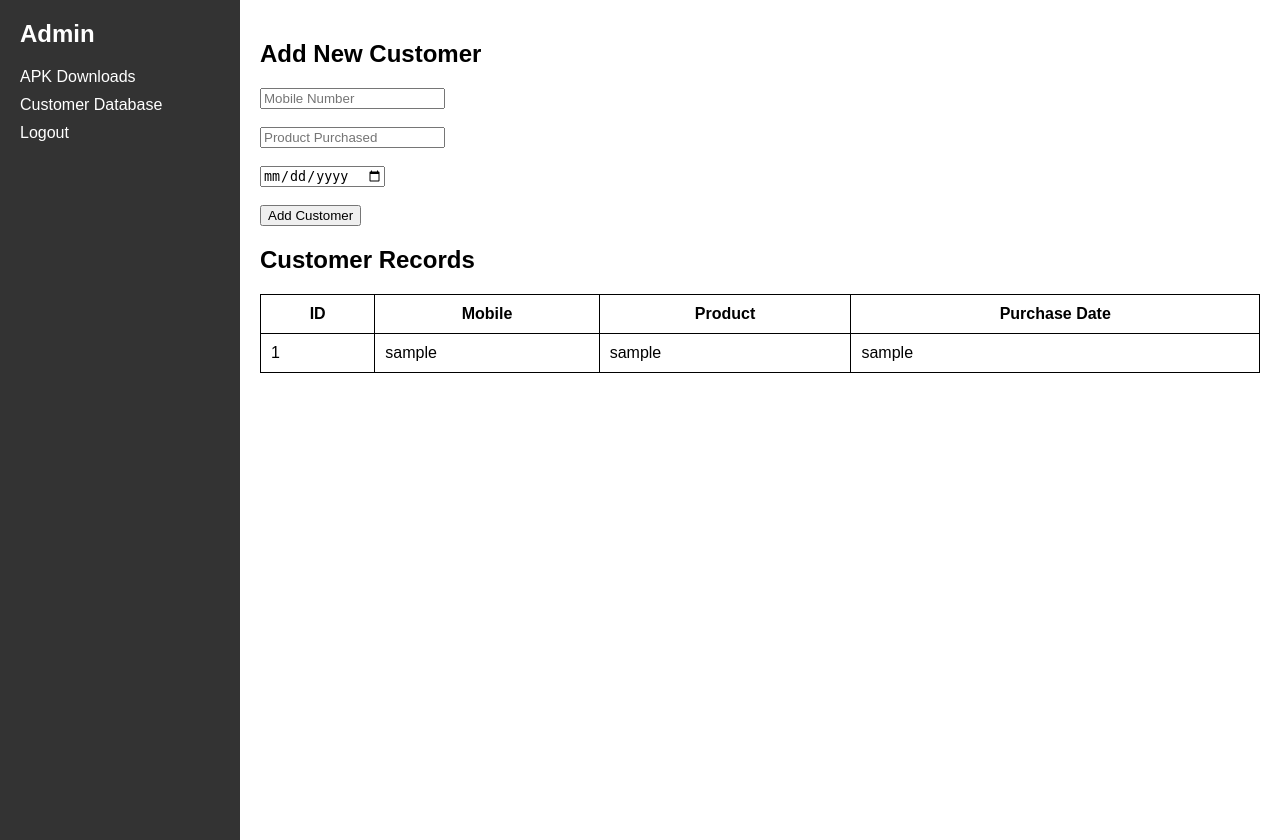
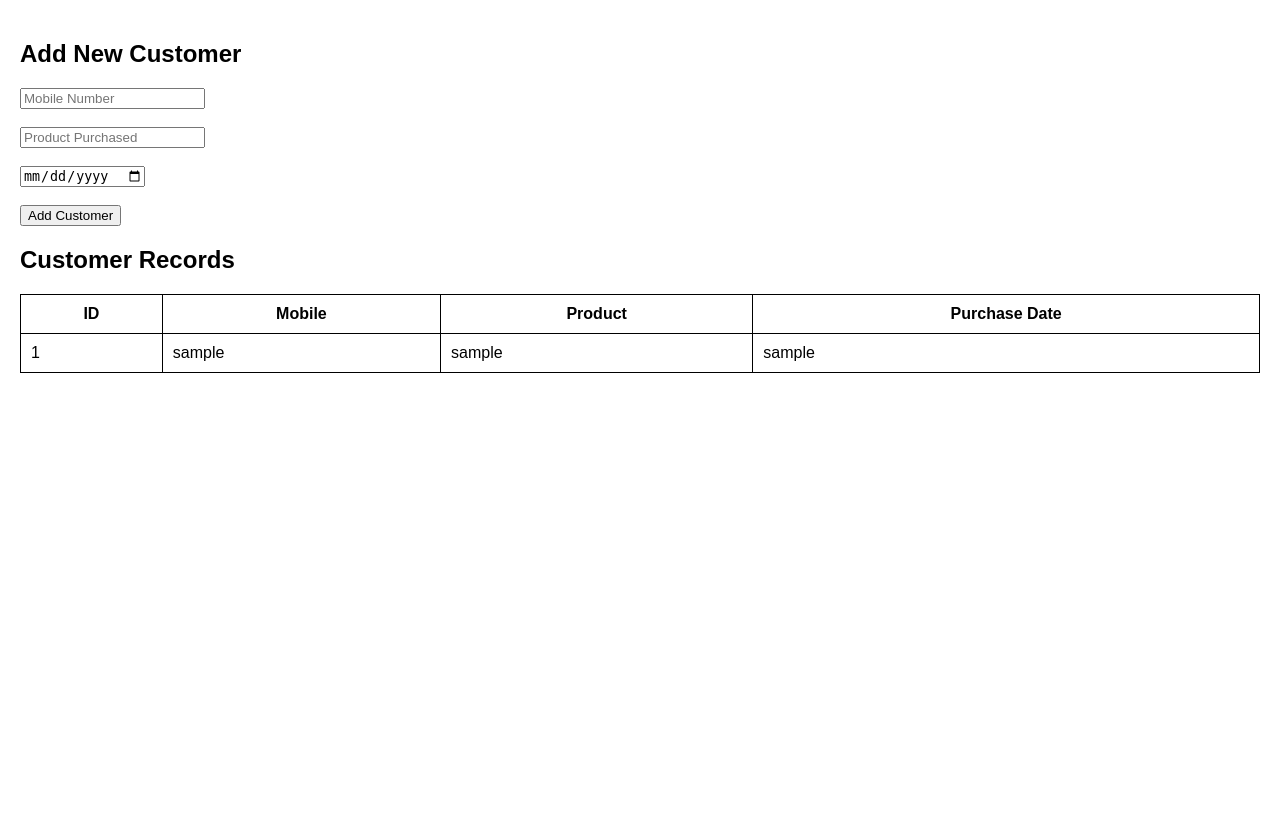
Before and after one commit to dthumm05/secure_apk_eg, a Flask app: page /custdb in a window 1280 px wide. After the commit the page ends 373 px from the top, so only its background shows below. Run offline with Flask 3, Linux system fonts and the light colour scheme; the visitor is signed in with stand-in values (Sample User, id 1); data comes from the database, SQL or seed files in the repository.

Commit message:
Update custdb

```diff
--- a/templates/custdb.html
+++ b/templates/custdb.html
@@ -7,22 +7,6 @@
       margin: 0;
       font-family: Arial, sans-serif;
       display: flex;
-    }
-    .sidebar {
-      width: 200px;
-      background: #333;
-      color: white;
-      padding: 20px;
-      height: 100vh;
-    }
-    .sidebar h2 {
-      margin-top: 0;
-    }
-    .sidebar a {
-      color: white;
-      text-decoration: none;
-      display: block;
-      margin: 10px 0;
     }
     .content {
       padding: 20px;
@@ -39,13 +23,6 @@
   </style>
 </head>
 <body>
-
-  <div class="sidebar">
-    <h2>Admin</h2>
-    <a href="{{ url_for('admin') }}">APK Downloads</a>
-    <a href="{{ url_for('custdb') }}">Customer Database</a>
-    <a href="{{ url_for('logout') }}">Logout</a>
-  </div>
 
   <div class="content">
     <h2>Add New Customer</h2>
```
